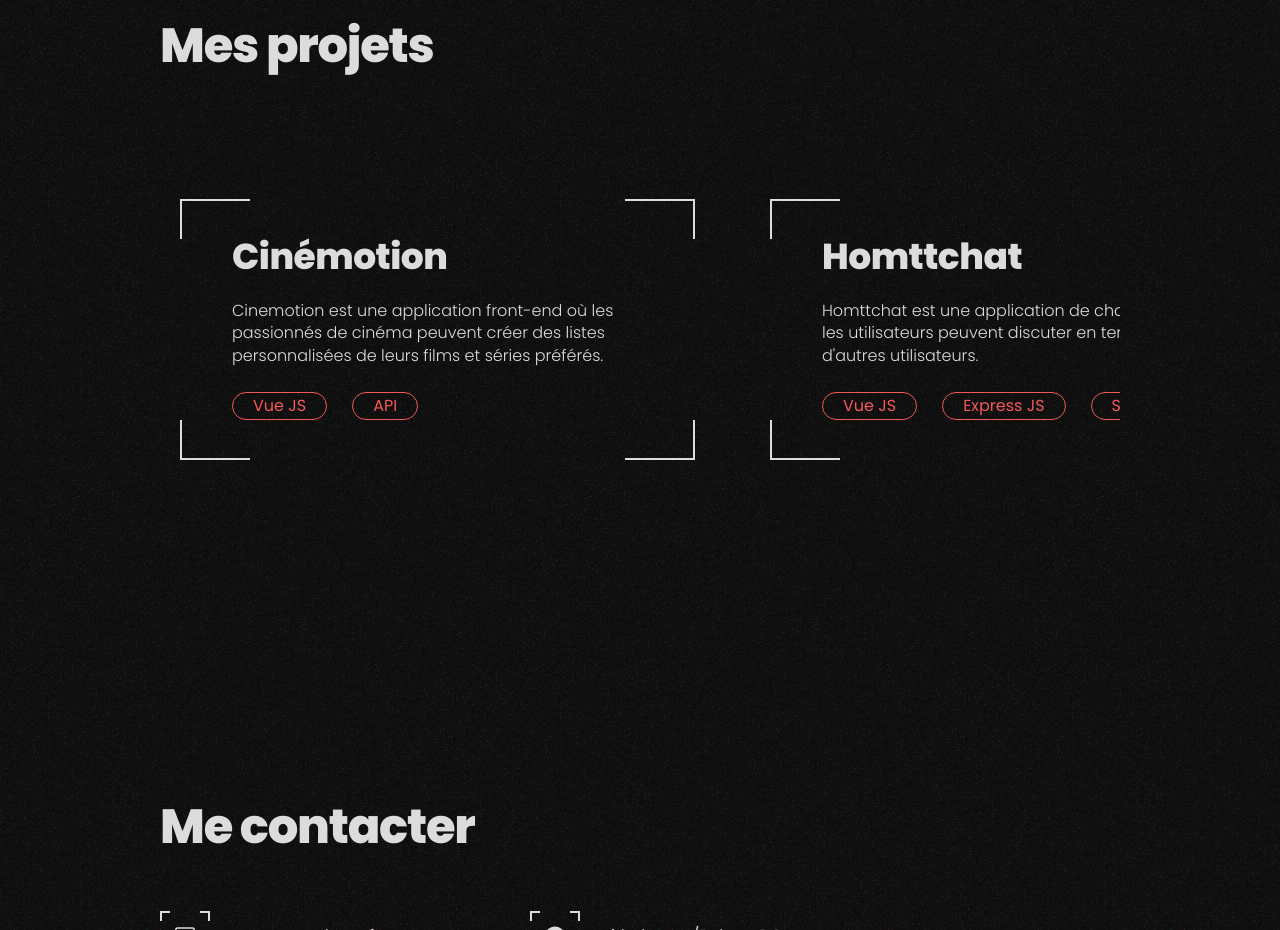
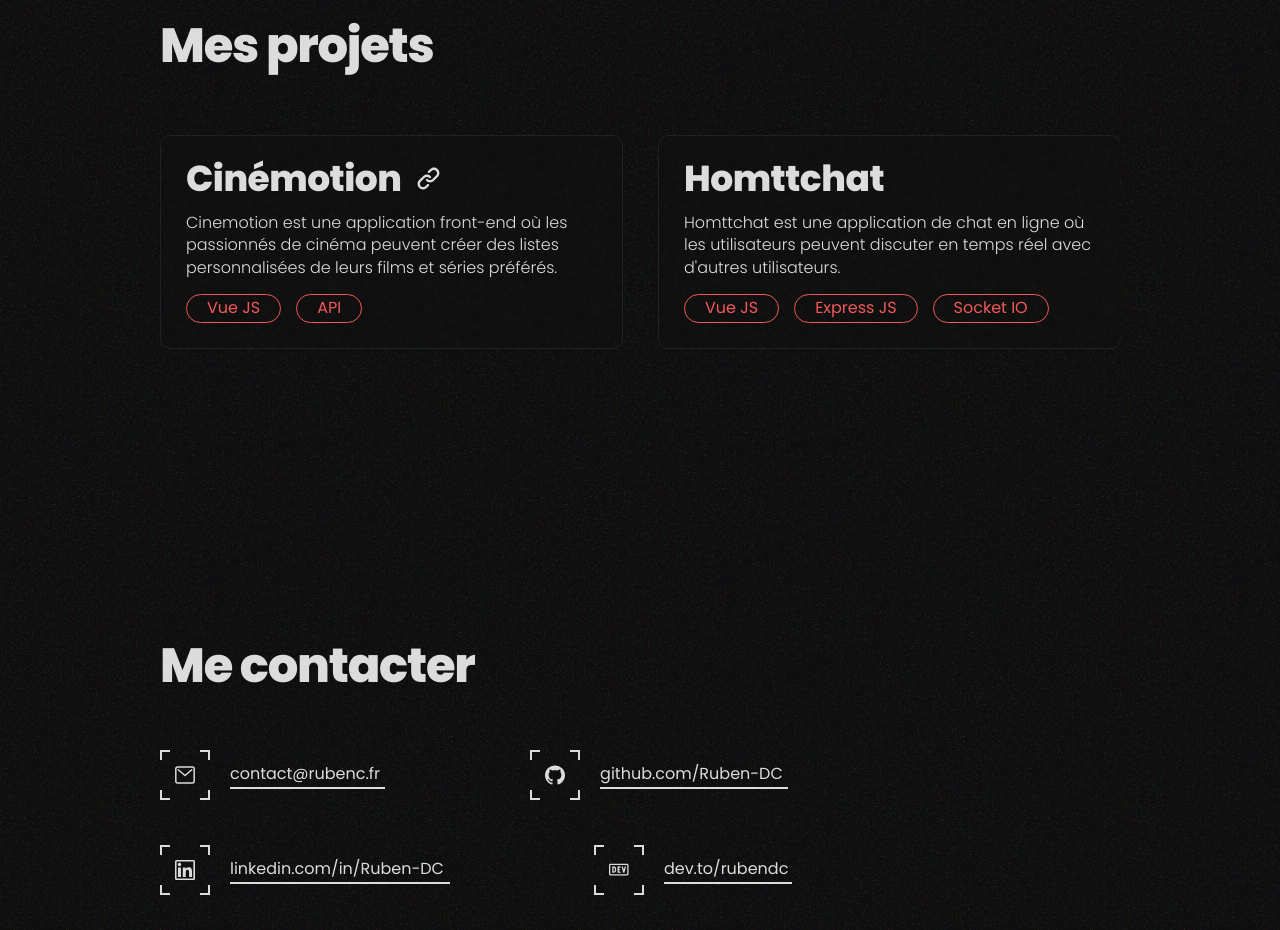
Before and after one commit to Ruben-DC/portfolio-v2, a Vue app: page / in a window 1280 px wide. Shown: the part 1320-2250 px from the top of the page. Built offline with nearby package versions, Linux system fonts and the light colour scheme.

Commit message:
Update project card and scrollbar styles

```diff
--- a/src/App.vue
+++ b/src/App.vue
@@ -116,7 +116,7 @@
 			<h2><a href="#projects">Mes projets</a></h2>
 
 			<div class="carousel">
-				<ProjectCard>
+				<ProjectCard url="https://rubendc.tech">
 					<template #title> Cinémotion </template>
 
 					<template #description>
@@ -338,13 +338,15 @@
 	#projects {
 		height: fit-content;
 		.carousel {
-			display: grid;
-			grid-auto-flow: column;
-			grid-auto-columns: 555px;
-			align-items: center;
+			// display: grid;
+			// grid-auto-flow: column;
+			// grid-auto-columns: 555px;
+			// align-items: center;
+
+			display: flex;
+			flex-direction: row;
 			gap: 35px;
-
-			height: 400px;
+			padding: 5px 0;
 
 			overflow-x: scroll;
 			overflow-y: hidden;
--- a/src/assets/styles/base.scss
+++ b/src/assets/styles/base.scss
@@ -10,12 +10,12 @@ html {
 /* Barre de défilement */
 ::-webkit-scrollbar {
 	width: 3px;
-	height: 2px;
+	height: 5px;
 }
 
 /* Poignée de la barre de défilement */
 ::-webkit-scrollbar-thumb {
-	background: v.$text-color-secondary;
+	background: rgba(255, 255, 255, 0.19);
 	border-radius: 20px;
 }
 
--- a/src/components/ProjectCard.vue
+++ b/src/components/ProjectCard.vue
@@ -1,7 +1,18 @@
 <script setup>
-	import { ref } from "vue";
-	import TechnoPill from "./TechnoPill.vue";
-	import CoolBorders from "./CoolBorders.vue";
+	import { ref, onMounted } from "vue";
+	import VanillaTilt from "vanilla-tilt";
+
+	const card = ref(null);
+
+	onMounted(() => {
+		VanillaTilt.init(card.value, {
+			max: 5,
+			speed: 400,
+			glare: true,
+			"max-glare": 0.1,
+			scale: 1.02,
+		});
+	});
 
 	const props = defineProps({
 		url: {
@@ -9,31 +20,30 @@
 			default: "#projects",
 		},
 	});
+
+	import linkIcon from "/src/assets/icons/link.svg";
 </script>
 
 <template>
-	<div class="project__wrapper">
-		<CoolBorders class="project-card">
-			<div class="project__content">
+	<div class="project__wrapper" ref="card">
+		<a class="project__title__link" :href="props.url">
 			<h3 class="project__title">
-					<a class="project__title__link" :href="props.url">
 				<slot name="title">Titre du projet</slot>
 
 				<span
 					class="project__project-link__icon"
 					v-if="props.url !== '#projects'"
 				>
-							<img src="" alt="link icon" />
+					<img :src="linkIcon" alt="link icon" />
 				</span>
+			</h3>
 		</a>
-				</h3>
 
 		<p class="project__description caption">
 			<slot name="description">
 				Lorem ipsum dolor sit amet consectetur adipisicing elit.
-						Quisquam quibusdam, voluptatum, quod, quia voluptatem
-						voluptas quos asperiores quae voluptatibus doloribus
-						quas.
+				Quisquam quibusdam, voluptatum, quod, quia voluptatem voluptas
+				quos asperiores quae voluptatibus doloribus quas.
 			</slot>
 		</p>
 
@@ -44,8 +54,6 @@
 			</slot>
 		</div>
 	</div>
-		</CoolBorders>
-	</div>
 </template>
 
 <style lang="scss" scoped>
@@ -53,65 +61,45 @@
 
 	.project {
 		&__wrapper {
-			position: relative;
 			display: flex;
-			justify-content: center;
-			align-items: center;
+			flex-direction: column;
+			justify-content: flex-start;
+			align-items: flex-start;
+			gap: 15px;
 
-			max-width: 555px;
 			width: 100%;
 			height: fit-content;
+			padding: 25px;
+			margin-bottom: 15px;
 
-			&:hover {
-				.project__content {
-					margin: 30px;
-					@include v.mouse-enter-transition;
-				}
-			}
+			background: none;
+			backdrop-filter: blur(0.8px);
+			-webkit-backdrop-filter: blur(0.8px);
+			border-radius: 10px;
+			border: 1px solid rgba(255, 255, 255, 0.08);
 		}
 
-		&__content {
+		&__title {
 			display: flex;
-			flex-direction: column;
-			gap: 25px;
-			background: none;
+			flex-direction: row;
+			justify-content: flex-start;
+			align-items: center;
+			gap: 15px;
+		}
 
-			max-width: 411px;
+		&__description {
 			width: 100%;
-			height: fit-content;
-			// margin: 45px 20px;
-			margin: 40px 52px;
-
-			@include v.mouse-leave-transition;
+			max-width: 500px;
 		}
 
 		&__details {
 			display: flex;
+			flex-direction: row;
+			justify-content: flex-start;
 			flex-wrap: wrap;
-			gap: 25px;
-		}
-	}
 
-	@media screen and (max-width: v.$breakpoint-mobile) {
-		.project {
-			&__wrapper {
+			gap: 15px;
 			width: 100%;
-				height: fit-content;
-			}
-
-			&__content {
-				margin: 45px 20px;
-			}
-
-			&__details {
-				gap: 10px;
-				width: 85%;
-			}
-
-			&__description {
-				font-size: 0.9rem;
-				width: 85%;
-			}
 		}
 	}
 </style>
--- a/src/components/TechnoPill.vue
+++ b/src/components/TechnoPill.vue
@@ -16,6 +16,7 @@
 		width: fit-content;
 		padding: 2px 20px;
 
+		text-wrap: nowrap;
 		user-select: none;
 		background: none;
 		cursor: pointer;
```
Also changed, not shown: src/assets/icons/link.svg (added). Lines whose indentation alone changed are shown as unchanged.
